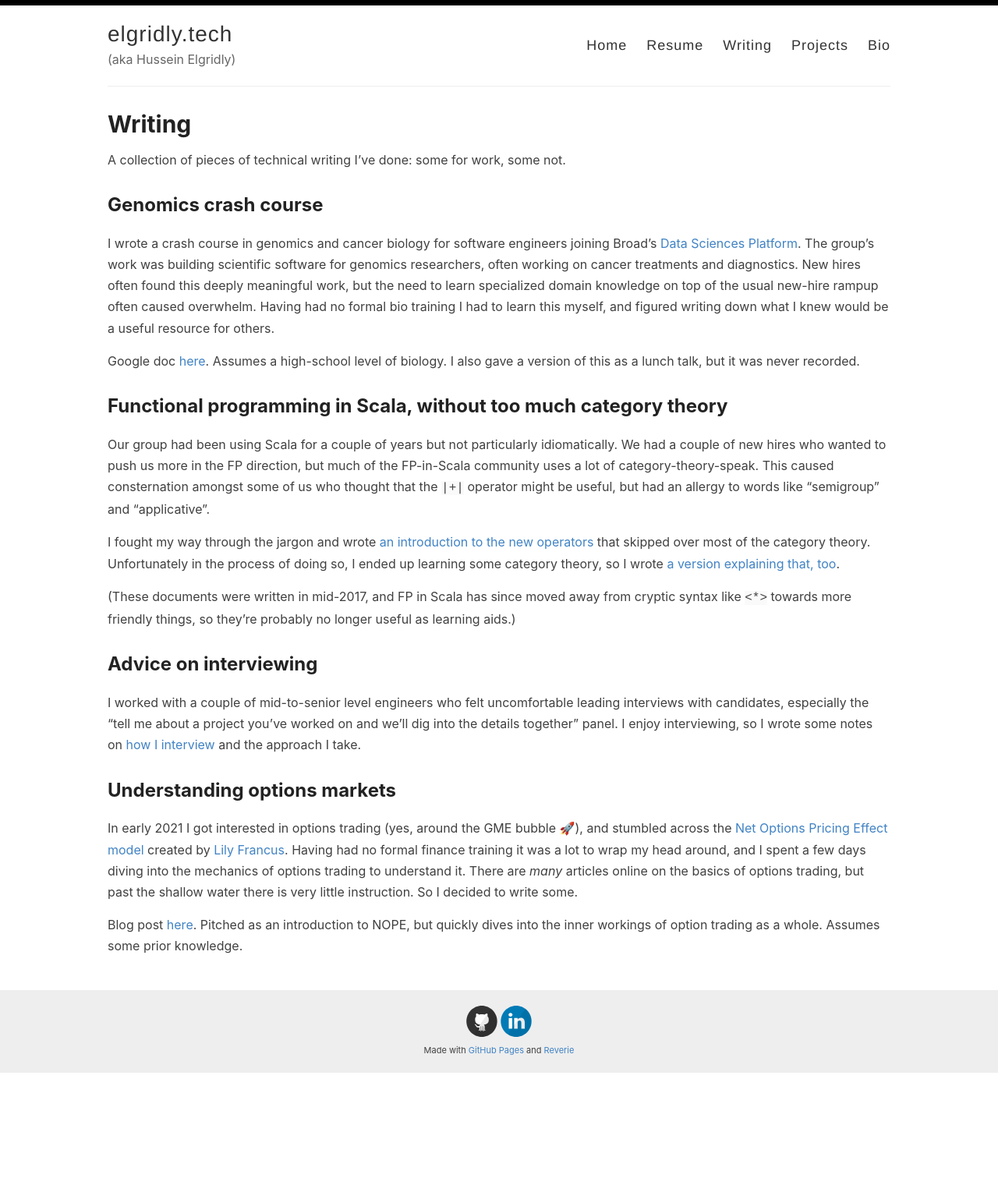
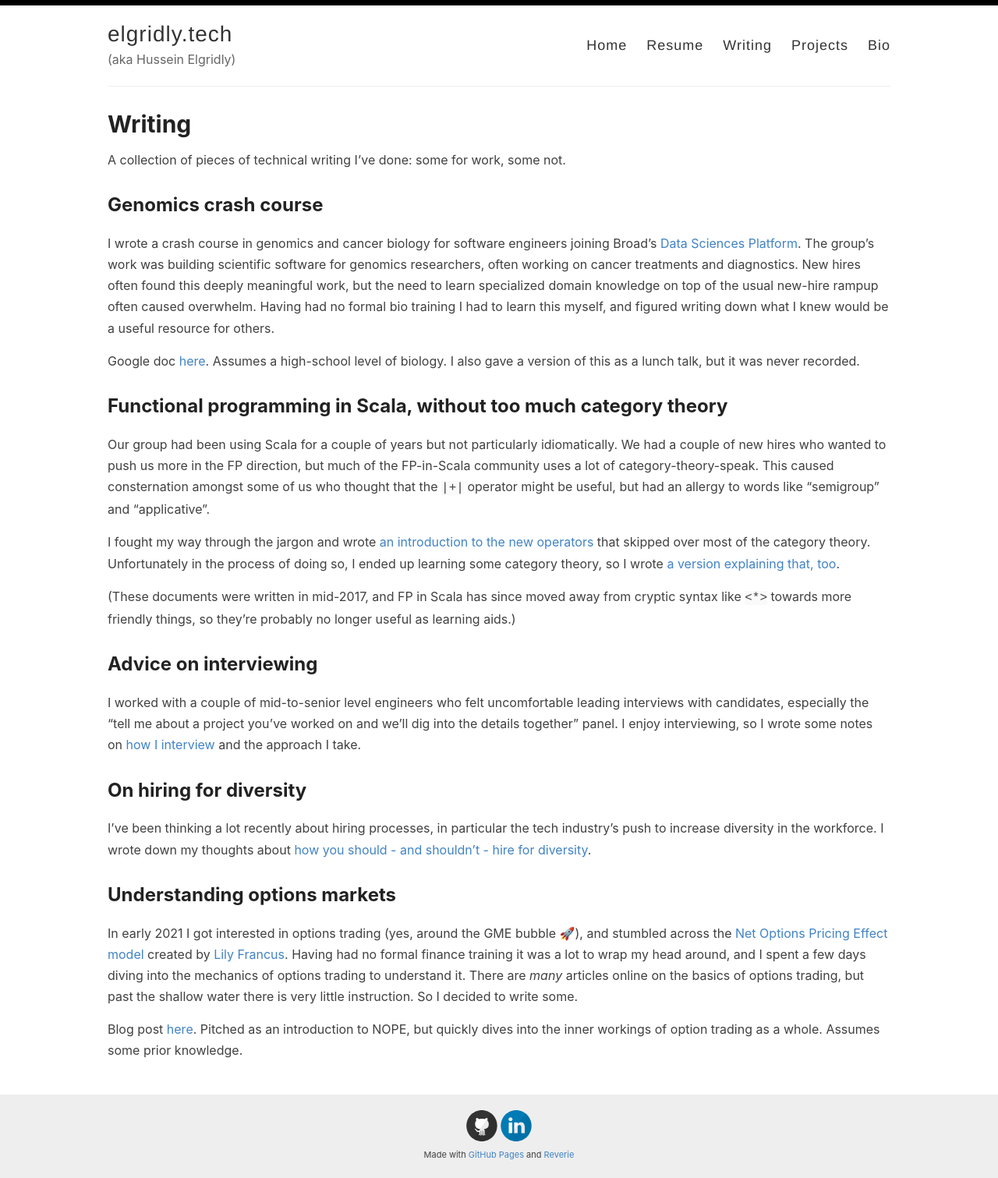
Before and after one commit to helgridly/helgridly.github.io, a Jekyll site: the page built from _pages/writing.md, in a window 1280 px wide. Shown: the whole page at 78% size. Built offline with Jekyll 4.4.1, drawn with Linux system fonts in a browser that asks for light colours; before the commit the page ends 1376 px from its top, so only the background shows below that.

Commit message:
Hiring for diversity article (#8)

```diff
--- a/_pages/writing.md
+++ b/_pages/writing.md
@@ -24,6 +24,10 @@ I fought my way through the jargon and wrote [an introduction to the new operato
 
 I worked with a couple of mid-to-senior level engineers who felt uncomfortable leading interviews with candidates, especially the "tell me about a project you've worked on and we'll dig into the details together" panel. I enjoy interviewing, so I wrote some notes on [how I interview](https://docs.google.com/document/d/1qNeXN_E_na_KXsZMaXRfYQcoT-0w59yjdmN1B7Tst68/edit#) and the approach I take.
 
+## On hiring for diversity
+
+I've been thinking a lot recently about hiring processes, in particular the tech industry's push to increase diversity in the workforce. I wrote down my thoughts about [how you should - and shouldn't - hire for diversity](/hiring-diversity).
+
 ## Understanding options markets
 
 In early 2021 I got interested in options trading (yes, around the GME bubble 🚀), and stumbled across the [Net Options Pricing Effect model](https://www.scribd.com/document/487296659/Investigating-Delta-Gamma-Hedging-Impact-on-SPY-Returns-2007-2020) created by [Lily Francus](https://twitter.com/nope_its_lily). Having had no formal finance training it was a lot to wrap my head around, and I spent a few days diving into the mechanics of options trading to understand it. There are _many_ articles online on the  basics of options trading, but past the shallow water there is very little instruction. So I decided to write some.
--- a/assets/style.scss
+++ b/assets/style.scss
@@ -86,6 +86,10 @@ h4 {
 
 p {
   margin: 15px 0;
+}
+
+small {
+  font-size: 12px;
 }
 
 blockquote, q {
```
Also changed, not shown: _pages/hiring-diversity.md (added, +48 -0 lines), images/corporate_diversity.jpg (added), images/diversity_hands.jpg (added), images/sse_starterpack.jpg (added).
